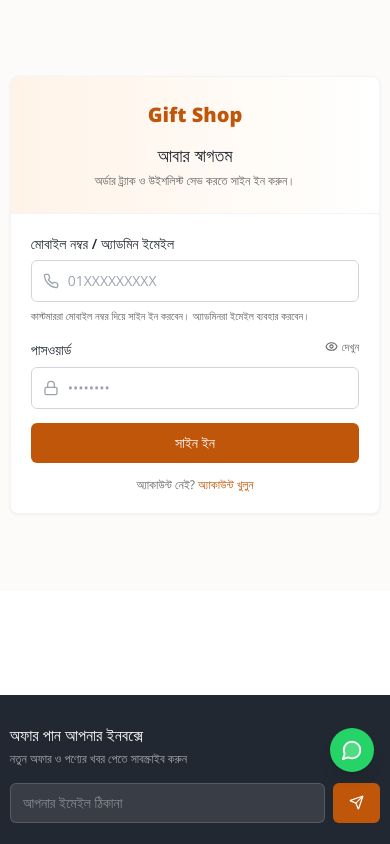
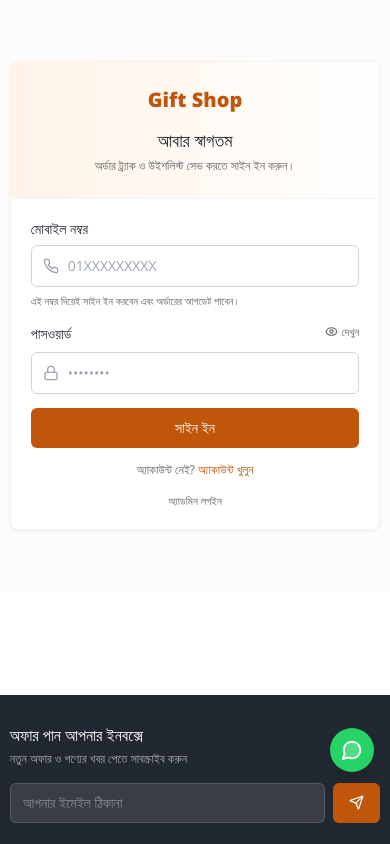
Before and after one commit to shujonsjn/E-Shop, a React (Vite) app: page /login in a window 390 px wide. Shown: the top 844 px of the page. Built offline with nearby package versions, Linux system fonts and the light colour scheme; no server answers; the database is empty.

Commit message:
feat(auth): phone-only customer login, separate admin email sign-in
- public login shows mobile number only
- admin email field revealed via /login?admin=1 (admin panel redirect) or the admin link
- admin panel redirects to the admin login view

```diff
--- a/src/admin/layout/AdminLayout.jsx
+++ b/src/admin/layout/AdminLayout.jsx
@@ -82,7 +82,7 @@ const AdminShell = () => {
 
   useEffect(() => {
     if (!user || user.role !== 'admin') {
-      navigate('/login')
+      navigate('/login?admin=1')
     }
   }, [user, navigate])
 
--- a/src/i18n/translations.js
+++ b/src/i18n/translations.js
@@ -251,9 +251,10 @@ export const translations = {
     'auth.welcomeBack': 'Welcome back',
     'auth.loginSubtitle': 'Sign in to track orders and save your wishlist.',
     'auth.email': 'Email Address',
-    'auth.loginId': 'Mobile Number / Admin Email',
-    'auth.loginIdPlaceholder': '01XXXXXXXXX',
-    'auth.loginHint': 'Customers sign in with their mobile number. Admins use their email.',
+    'auth.adminLogin': 'Admin sign in',
+    'auth.customerLogin': 'Customer sign in',
+    'auth.adminLoginSubtitle': 'Sign in with your admin email and password.',
+    'auth.adminLoginHint': 'Only admin and staff accounts use email sign-in.',
     'auth.phoneNote': 'This number is used to sign in and receive order updates.',
     'auth.password': 'Password',
     'auth.forgot': 'Forgot password?',
@@ -616,9 +617,10 @@ export const translations = {
     'auth.welcomeBack': 'আবার স্বাগতম',
     'auth.loginSubtitle': 'অর্ডার ট্র্যাক ও উইশলিস্ট সেভ করতে সাইন ইন করুন।',
     'auth.email': 'ইমেইল ঠিকানা',
-    'auth.loginId': 'মোবাইল নম্বর / অ্যাডমিন ইমেইল',
-    'auth.loginIdPlaceholder': '01XXXXXXXXX',
-    'auth.loginHint': 'কাস্টমাররা মোবাইল নম্বর দিয়ে সাইন ইন করবেন। অ্যাডমিনরা ইমেইল ব্যবহার করবেন।',
+    'auth.adminLogin': 'অ্যাডমিন লগইন',
+    'auth.customerLogin': 'কাস্টমার লগইনে ফিরুন',
+    'auth.adminLoginSubtitle': 'অ্যাডমিন ইমেইল ও পাসওয়ার্ড দিয়ে সাইন ইন করুন।',
+    'auth.adminLoginHint': 'শুধু অ্যাডমিন ও স্টাফ অ্যাকাউন্ট ইমেইল দিয়ে সাইন ইন করে।',
     'auth.phoneNote': 'এই নম্বর দিয়েই সাইন ইন করবেন এবং অর্ডারের আপডেট পাবেন।',
     'auth.password': 'পাসওয়ার্ড',
     'auth.forgot': 'পাসওয়ার্ড ভুলে গেছেন?',
--- a/src/pages/Login.jsx
+++ b/src/pages/Login.jsx
@@ -1,6 +1,6 @@
 import { useState } from 'react'
 import { Link, useLocation, useNavigate } from 'react-router-dom'
-import { Eye, EyeOff, Lock, Phone } from 'lucide-react'
+import { Eye, EyeOff, Lock, Mail, Phone } from 'lucide-react'
 import { useAuth } from '../context/AuthContext'
 import { useLanguage } from '../i18n/LanguageContext'
 import { useSettings } from '../context/SettingsContext'
@@ -13,6 +13,13 @@ const Login = () => {
   const location = useLocation()
   const from = location.state?.from
 
+  // Customers sign in with a mobile number. Email sign-in exists only for the
+  // admin panel, and it is revealed when the panel sends a visitor here.
+  const [adminMode, setAdminMode] = useState(
+    () =>
+      new URLSearchParams(location.search).get('admin') === '1' ||
+      location.state?.from === '/admin'
+  )
   const [identifier, setIdentifier] = useState('')
   const [password, setPassword] = useState('')
   const [showPassword, setShowPassword] = useState(false)
@@ -31,6 +38,11 @@ const Login = () => {
     }
   }
 
+  const toggleAdminMode = () => {
+    setAdminMode((value) => !value)
+    setIdentifier('')
+  }
+
   return (
     <div className="bg-cream/60">
       <div className="container-gb flex min-h-[70vh] items-center justify-center py-8 sm:py-12">
@@ -45,29 +57,37 @@ const Login = () => {
                 )}
               </Link>
               <h1 className="mt-3 text-lg font-bold text-ink sm:text-xl">{t('auth.welcomeBack')}</h1>
-              <p className="mt-1 text-xs text-ink-muted sm:text-sm">{t('auth.loginSubtitle')}</p>
+              <p className="mt-1 text-xs text-ink-muted sm:text-sm">
+                {adminMode ? t('auth.adminLoginSubtitle') : t('auth.loginSubtitle')}
+              </p>
             </div>
 
             <form onSubmit={handleSubmit} className="space-y-3.5 p-5 sm:p-6">
               <div>
                 <label htmlFor="identifier" className="label">
-                  {t('auth.loginId')}
+                  {adminMode ? t('auth.email') : t('auth.phone')}
                 </label>
                 <div className="relative">
+                  {adminMode ? (
+                    <Mail size={16} className="absolute left-3 top-1/2 -translate-y-1/2 text-gray-400" />
+                  ) : (
                     <Phone size={16} className="absolute left-3 top-1/2 -translate-y-1/2 text-gray-400" />
+                  )}
                   <input
                     id="identifier"
-                    type="text"
-                    inputMode="tel"
+                    type={adminMode ? 'email' : 'text'}
+                    inputMode={adminMode ? 'email' : 'tel'}
                     value={identifier}
                     onChange={(e) => setIdentifier(e.target.value)}
                     required
-                    autoComplete="username"
+                    autoComplete={adminMode ? 'email' : 'username'}
                     className="input pl-9"
-                    placeholder={t('auth.loginIdPlaceholder')}
+                    placeholder={adminMode ? 'admin@example.com' : '01XXXXXXXXX'}
                   />
                 </div>
-                <p className="mt-1.5 text-[10.5px] leading-4 text-ink-muted">{t('auth.loginHint')}</p>
+                <p className="mt-1.5 text-[10.5px] leading-4 text-ink-muted">
+                  {adminMode ? t('auth.adminLoginHint') : t('auth.phoneNote')}
+                </p>
               </div>
 
               <div>
@@ -103,6 +123,7 @@ const Login = () => {
                 {busy ? tx('Signing in…', 'সাইন ইন হচ্ছে…') : t('auth.login')}
               </button>
 
+              {!adminMode && (
                 <p className="text-center text-xs text-ink-muted">
                   {t('auth.noAccount')}{' '}
                   <Link
@@ -113,6 +134,15 @@ const Login = () => {
                     {t('auth.register')}
                   </Link>
                 </p>
+              )}
+
+              <button
+                type="button"
+                onClick={toggleAdminMode}
+                className="mx-auto block text-[11px] font-semibold text-ink-muted underline-offset-2 hover:text-brand hover:underline"
+              >
+                {adminMode ? t('auth.customerLogin') : t('auth.adminLogin')}
+              </button>
             </form>
           </div>
         </div>
```
Lines whose indentation alone changed are shown as unchanged.
